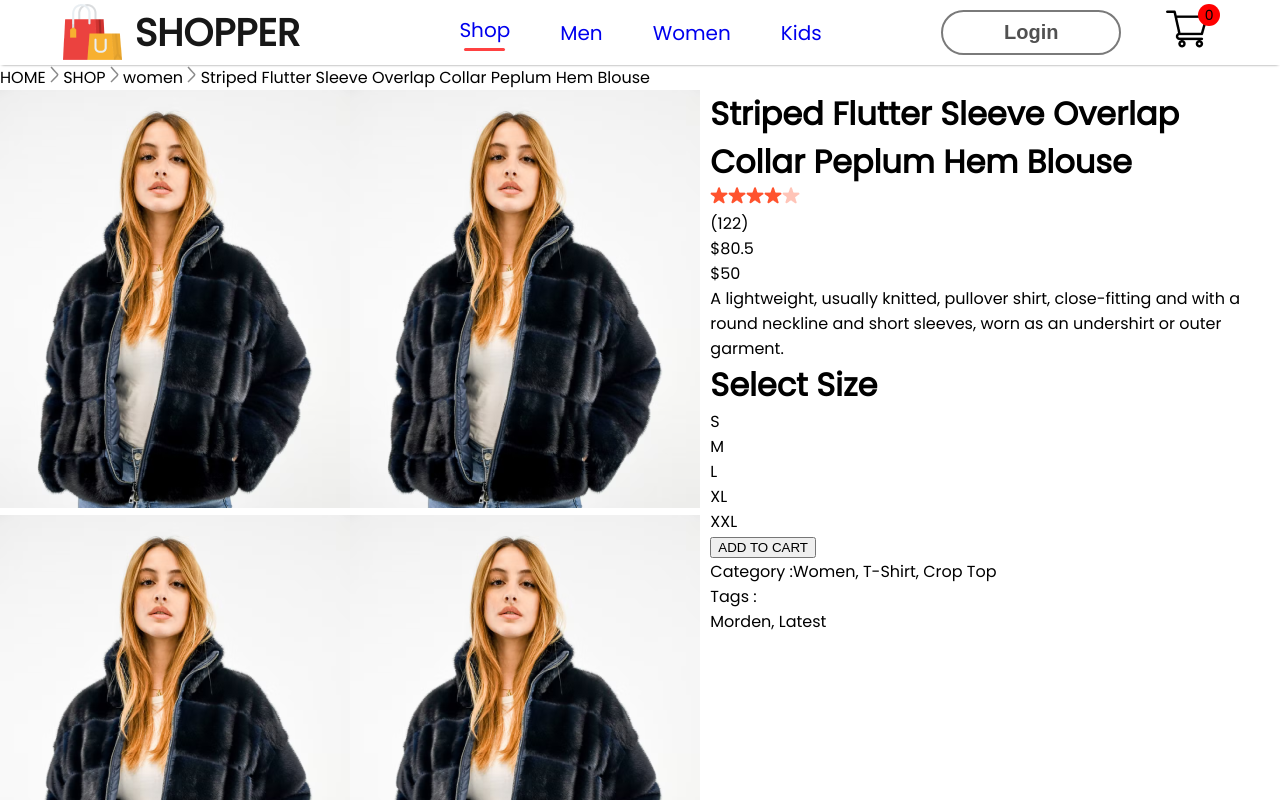
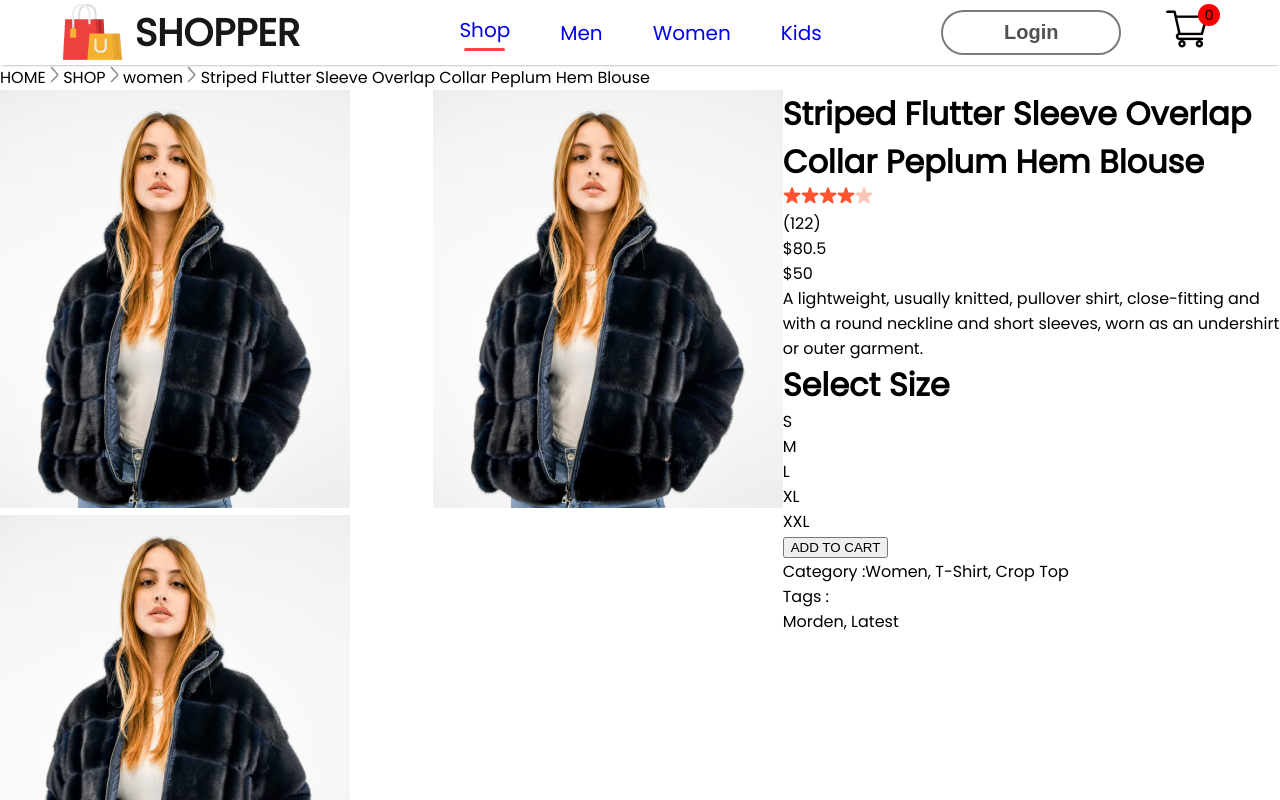
Before and after one commit to mohitdhanorkar/E-Commerce, a React (Create React App) app in the folder e-commerce/: page /product/1 in a window 1280 px wide. Shown: the top 800 px of the page. Built offline with nearby package versions, Linux system fonts and the light colour scheme.

Commit message:
styling productdisplay-left

```diff
--- a/e-commerce/src/Components/ProductDisplay/productdisplay.css
+++ b/e-commerce/src/Components/ProductDisplay/productdisplay.css
@@ -2,3 +2,7 @@
     display: flex;
     margin: 0px, 170px;
 }
+.productdisplay-left{
+    display: flex;
+    gap: 17px;
+}
```
